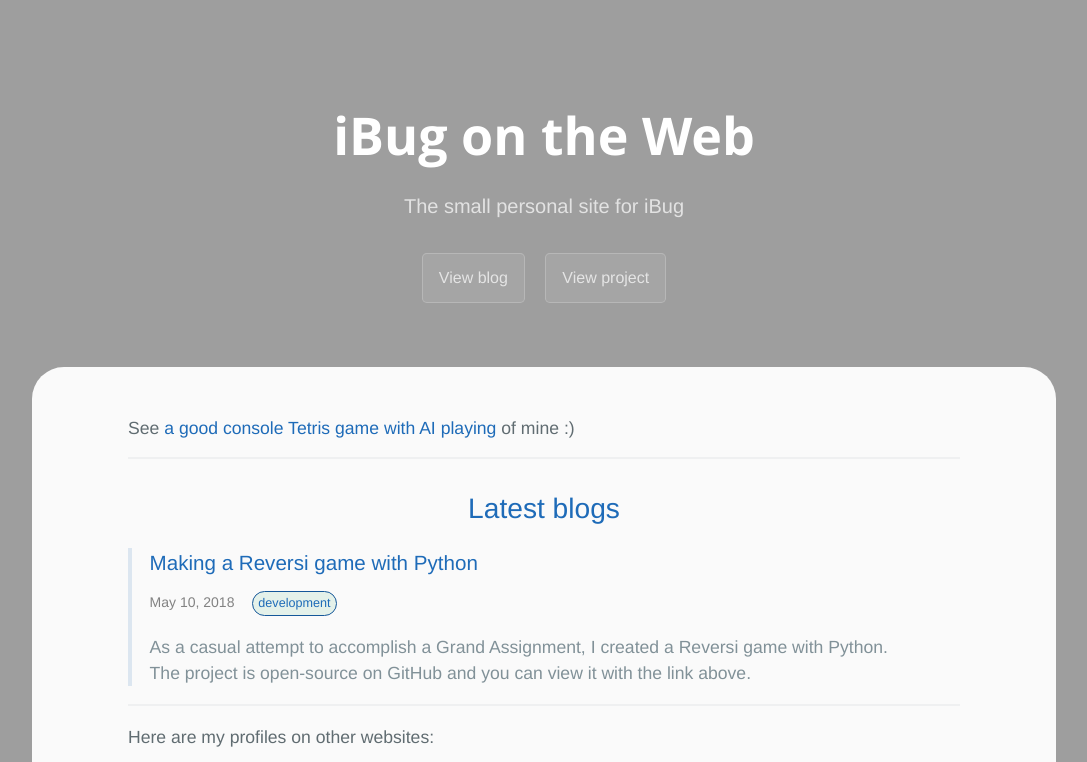
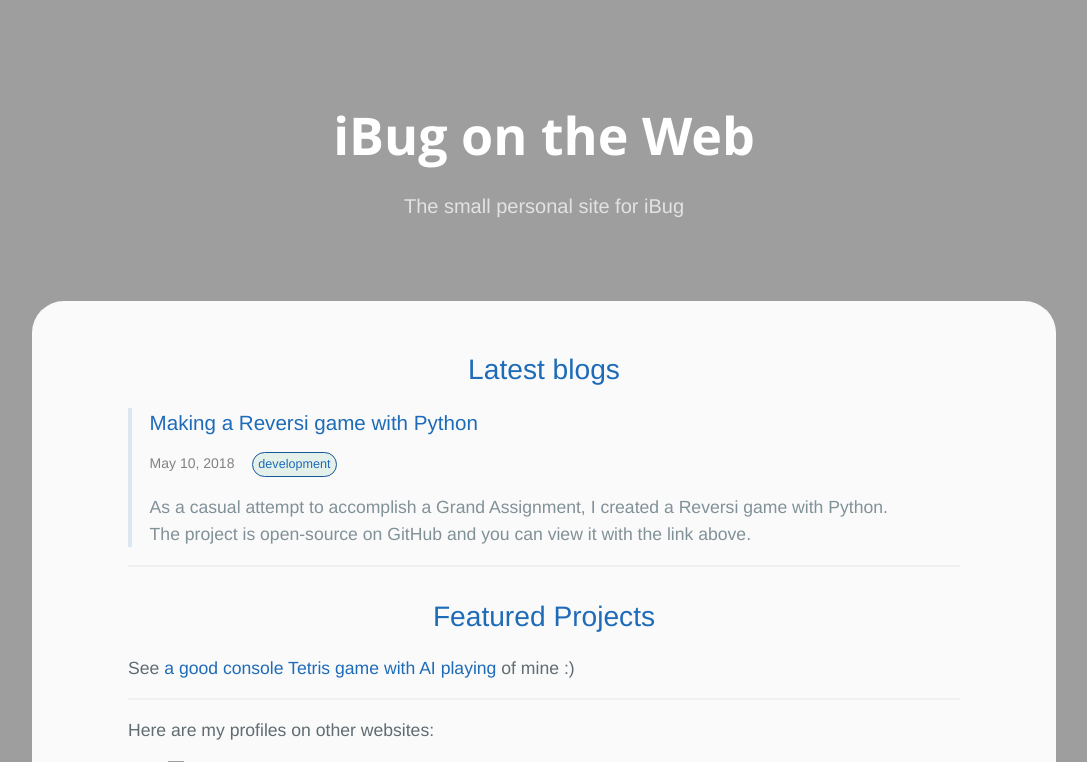
Before and after one commit to iBug/iBug-source, a Jekyll site: the page built from index.md, in a window 1280 px wide. Shown: the top 762 px of the page, without its empty margins (96-1183 px from the left). Built offline with Jekyll 4.4.1, drawn with Linux system fonts in a browser that asks for light colours; some web fonts are replaced; grey boxes are pictures that could not be loaded.

Commit message:
Home page layout refactory

```diff
--- /dev/null
+++ b/_sass/home.scss
@@ -0,0 +1,11 @@
+.home {
+	h1, h2, h3, h4, h5, h6 {
+		text-align: center;
+	}
+
+	blockquote {
+		h1, h2, h3, h4, h5, h6 {
+			text-align: initial;
+		}
+	}
+}
--- a/_sass/ibug.scss
+++ b/_sass/ibug.scss
@@ -3,6 +3,7 @@
 @import "variables";
 @import "adaptive";
 @import "blog";
+@import "home";
 @import "main-content";
 @import "footer";
 @import "pagination";
--- a/index.md
+++ b/index.md
@@ -7,21 +7,10 @@ redirect_from:
   - /readme
 no_footer: true
 top_nav: true
-buttons:
-  -
-    url: /blog
-    text: View blog
-  -
-    url: /project
-    text: View project
 ---
 
 
-See [a good console Tetris game with AI playing][TetrisAI] of mine :)
-
----
-
-<h1><center><a href="/blog">Latest blogs</a></center></h1>
+# [Latest blogs][blog]
 
 {% assign post = site.posts.first %}
 {% assign post_preview = post.description | default: post.tagline | default: post.excerpt %}
@@ -36,6 +25,12 @@ See [a good console Tetris game with AI playing][TetrisAI] of mine :)
   </p>
   <p>{{ post_preview }}</p>
 </blockquote>
+
+---
+
+# [Featured Projects][pp]
+
+See [a good console Tetris game with AI playing][TetrisAI] of mine :)
 
 ---
 
```
